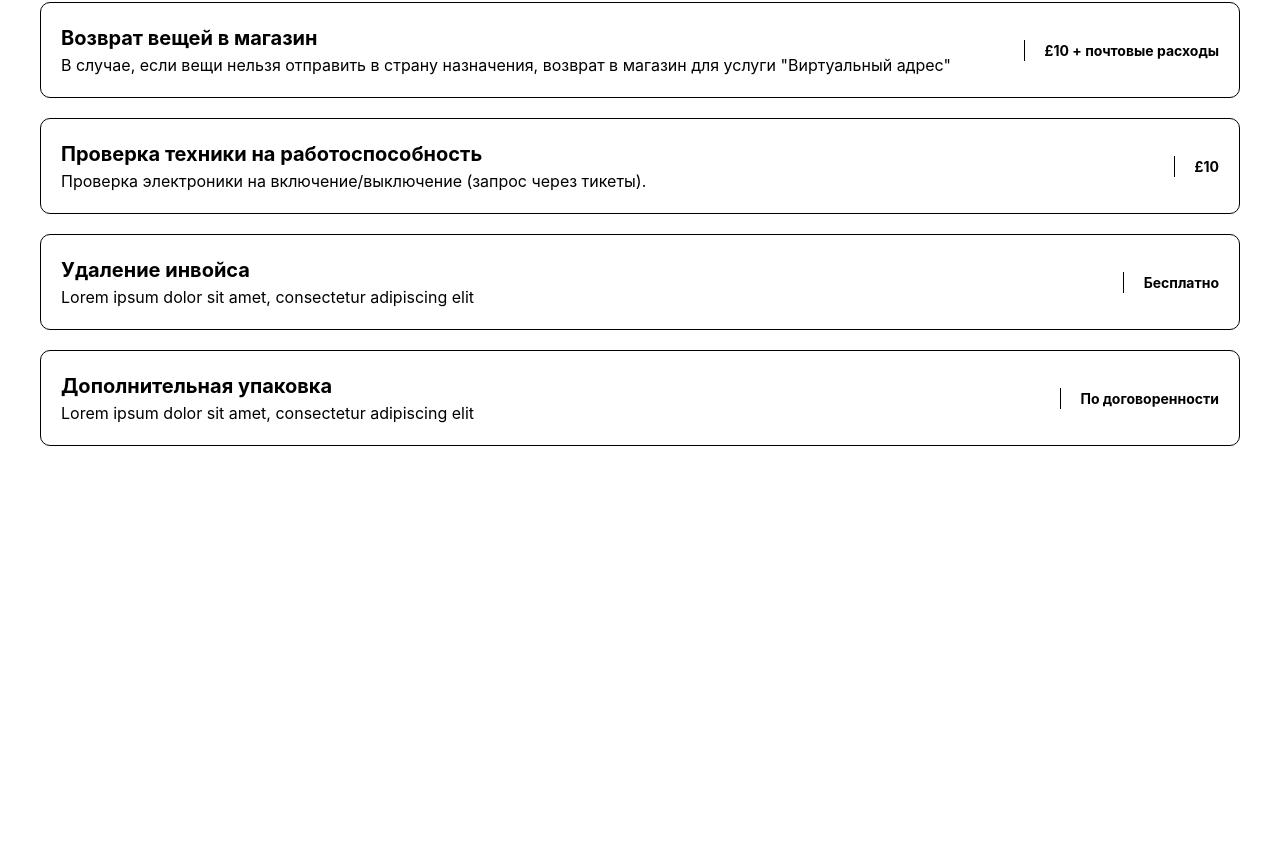
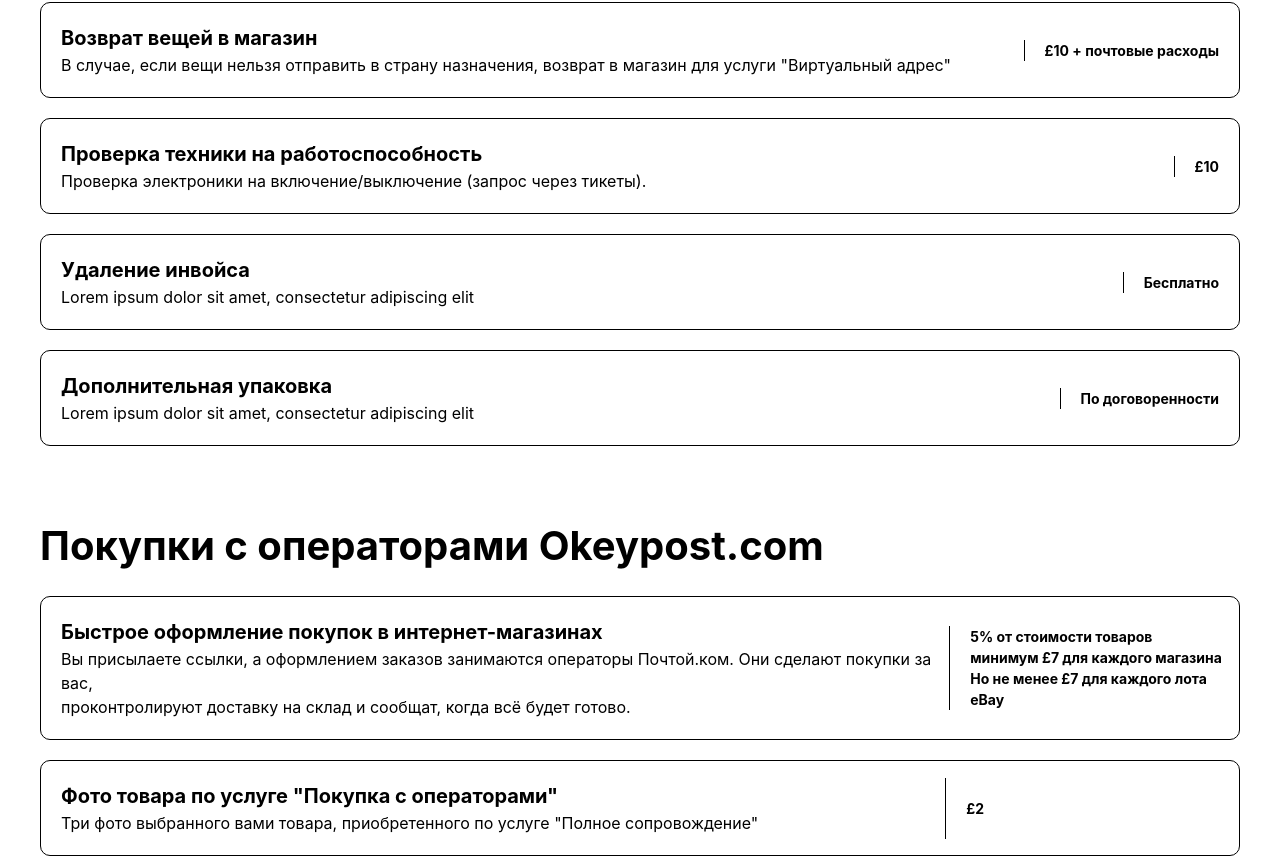
Before and after one commit to Tol1bjon/Project-13, a website: page src/page4.html in a window 1280 px wide. Shown: the part 2803-3659 px from the top of the page. Before the commit the page ends 3319 px from the top, so only its background shows below. Drawn offline with nearby package versions, Linux system fonts and the light colour scheme; files that its build step writes are made by us from their sources; files whose address does not match are found by name.

Commit message:
Section6: page4

```diff
--- a/src/page4.html
+++ b/src/page4.html
@@ -288,6 +288,24 @@
                 </div>
             </aside>
         </section>
+
+        <section class="flex flex-col gap-[20px] lg:flex hidden max-w-[1200px] m-auto">
+            <h1 class="font-bold lg:text-[40px] text-[35px]">Покупки с операторами Okeypost.com</h1>
+            <div class="flex justify-between items-center p-[5px] border-1 border-black rounded-[10px]">
+                <div class="p-[15px]">
+                    <h1 class="font-bold lg:text-[20px]">Быстрое оформление покупок в интернет-магазинах</h1>
+                    <p>Вы присылаете ссылки, а оформлением заказов занимаются операторы Почтой.ком. Они сделают покупки за вас, <br class="lg:flex hidden"> проконтролируют доставку на склад и сообщат, когда всё будет готово.</p>
+                </div>
+                <h1 class="font-bold text-[14px] pl-[20px] border-l-1 border-black">5% от стоимости товаров <br class="lg:flex hidden"> минимум £7 для каждого магазина <br class="lg:flex hidden"> Но не менее £7 для каждого лота eBay</h1>
+            </div>
+            <div class="flex justify-between items-center p-[5px] border-1 border-black rounded-[10px]">
+                <div class="p-[15px]">
+                    <h1 class="font-bold lg:text-[20px]">Фото товара по услуге "Покупка с операторами"</h1>
+                    <p>Три фото выбранного вами товара, приобретенного по услуге "Полное сопровождение"</p>
+                </div>
+                <h1 class="font-bold text-[14px] pl-[20px] pr-[250px] py-[20px] border-l-1 border-black">£2</h1>
+            </div>
+        </section>
     </main>
 </body>
 </html>
```
